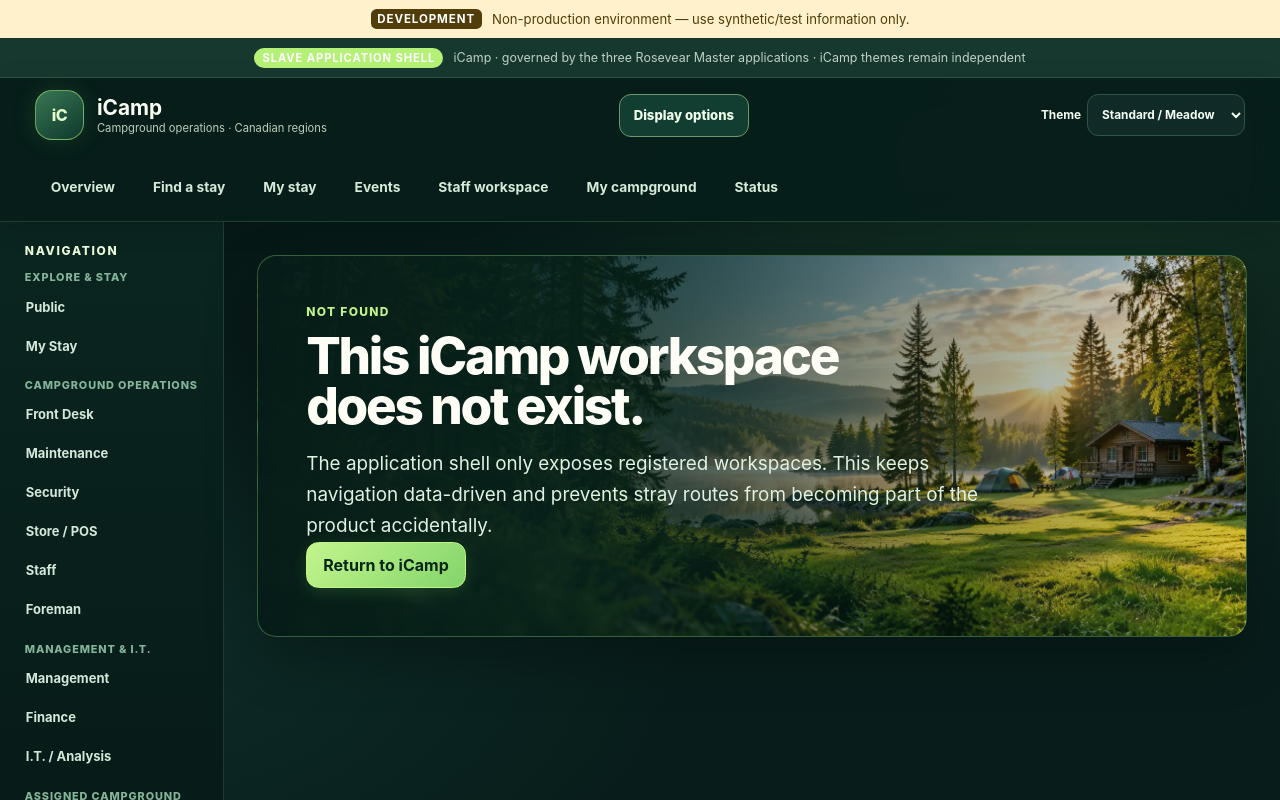
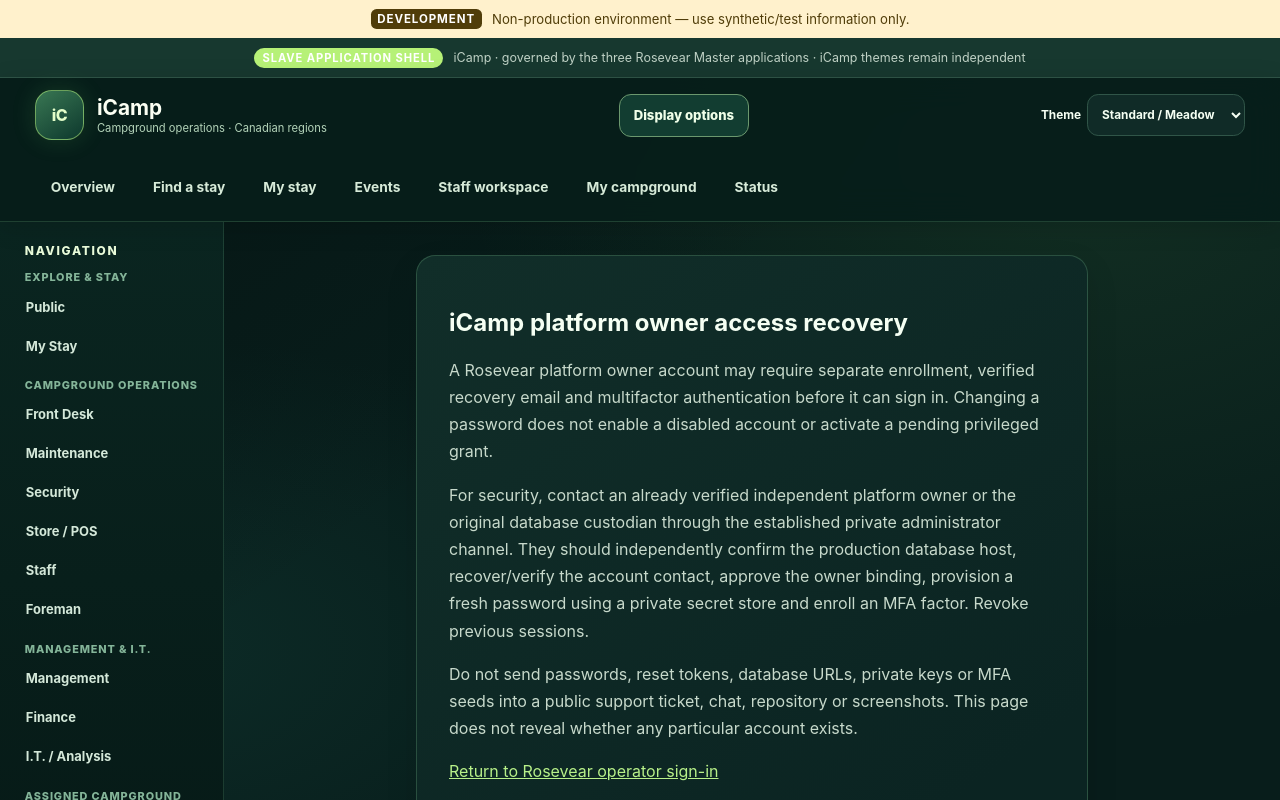
Before and after one commit to RosevearCreations/iCamp, a Next.js app: page /auth/owner-access in a window 1280 px wide. Before the commit this address had no page. Shown: the top 800 px of the page. Built offline with nearby package versions, Linux system fonts and the light colour scheme.

Commit message:
Build 270: dedicated owner sign-in diagnostic and safe independent access recovery guidance

```diff
--- /dev/null
+++ b/app/auth/owner-access/page.tsx
@@ -0,0 +1,28 @@
+import type {Metadata} from "next";
+import Link from "next/link";
+import {AppShell} from "@/components/app-shell";
+export const metadata:Metadata={
+ title:"Privileged account recovery · iCamp",
+ description:"Secure original owner enrollment support",
+ robots:{index:false,follow:false}};
+export default function OwnerAccessHelp(){
+ return <AppShell><div className="page-stack">
+  <section className="content-panel auth-panel">
+   <h1>iCamp platform owner access recovery</h1>
+   <p>A Rosevear platform owner account may require separate enrollment,
+    verified recovery email and multifactor authentication before it can sign in.
+    Changing a password does not enable a disabled account or activate a
+    pending privileged grant.</p>
+   <p>For security, contact an already verified independent platform owner
+    or the original database custodian through the established private
+    administrator channel. They should independently confirm the production
+    database host, recover/verify the account contact, approve the owner
+    binding, provision a fresh password using a private secret store and
+    enroll an MFA factor. Revoke previous sessions.</p>
+   <p>Do not send passwords, reset tokens, database URLs, private keys or
+    MFA seeds into a public support ticket, chat, repository or screenshots.
+    This page does not reveal whether any particular account exists.</p>
+   <p><Link href="/auth/login?next=%2Fsysop">Return to Rosevear operator sign-in</Link></p>
+  </section>
+ </div></AppShell>;
+}
```
